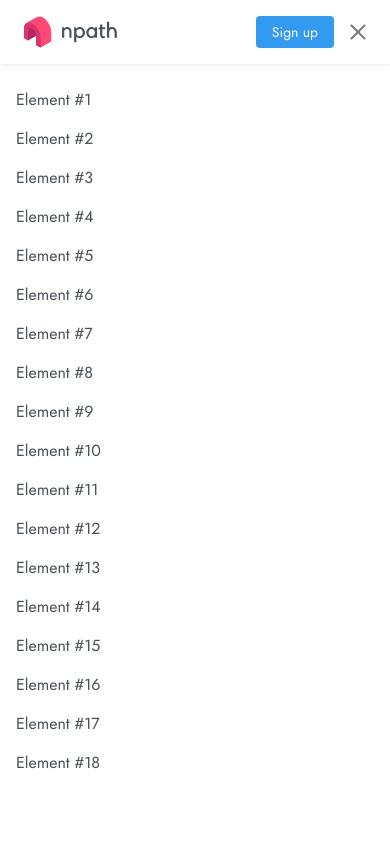
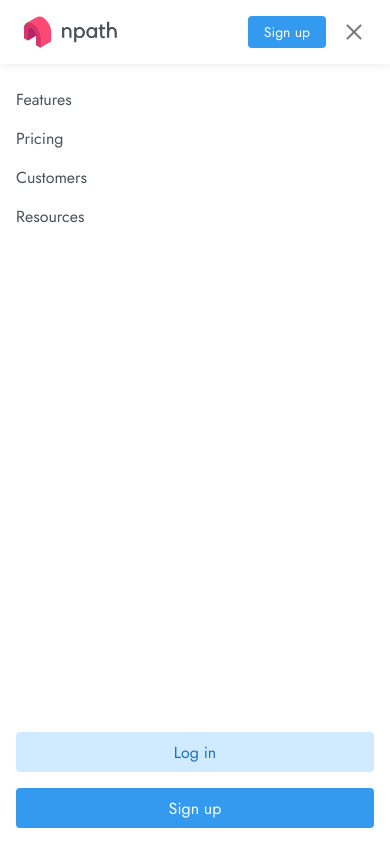
Before and after one commit to nattui/perfect-navbar, a website built with Parcel: page src/index.html in a window 390 px wide. Both pictures are taken after a click on the button 358 px from the left and 32 px from the top of the page. Built offline with nearby package versions, Linux system fonts and the light colour scheme.

Commit message:
✨ Major subnavbar improvements

```diff
--- a/src/index.html
+++ b/src/index.html
@@ -26,7 +26,7 @@
           <a class="navbar__link" href="#">Pricing</a>
           <a class="navbar__link" href="#">Customers</a>
           <a class="navbar__link" href="#">Resources</a>
-          <a class="navbar__button navbar__login" href="#">Login</a>
+          <a class="navbar__button navbar__login" href="#">Log&nbsp;in</a>
           <a class="navbar__button navbar__signup" href="#">Sign&nbsp;up</a>
           <button class="navbar__menu hamburger hamburger--collapse">
             <span class="hamburger-box">
@@ -37,24 +37,12 @@
       </div>
     </div>
     <nav class="subnavbar">
-      <a class="subnavbar__link" href="#">Element #1</a>
-      <a class="subnavbar__link" href="#">Element #2</a>
-      <a class="subnavbar__link" href="#">Element #3</a>
-      <a class="subnavbar__link" href="#">Element #4</a>
-      <a class="subnavbar__link" href="#">Element #5</a>
-      <a class="subnavbar__link" href="#">Element #6</a>
-      <a class="subnavbar__link" href="#">Element #7</a>
-      <a class="subnavbar__link" href="#">Element #8</a>
-      <a class="subnavbar__link" href="#">Element #9</a>
-      <a class="subnavbar__link" href="#">Element #10</a>
-      <a class="subnavbar__link" href="#">Element #11</a>
-      <a class="subnavbar__link" href="#">Element #12</a>
-      <a class="subnavbar__link" href="#">Element #13</a>
-      <a class="subnavbar__link" href="#">Element #14</a>
-      <a class="subnavbar__link" href="#">Element #15</a>
-      <a class="subnavbar__link" href="#">Element #16</a>
-      <a class="subnavbar__link" href="#">Element #17</a>
-      <a class="subnavbar__link" href="#">Element #18</a>
+      <a class="subnavbar__link" href="#">Features</a>
+      <a class="subnavbar__link" href="#">Pricing</a>
+      <a class="subnavbar__link" href="#">Customers</a>
+      <a class="subnavbar__link" href="#">Resources</a>
+      <a class="subnavbar__button subnavbar__login" href="#">Log&nbsp;in</a>
+      <a class="subnavbar__button subnavbar__signup" href="#">Sign&nbsp;up</a>
     </nav>
   </header>
   <!-- <div class="spacer"></div> -->
--- a/src/js/navbar.js
+++ b/src/js/navbar.js
@@ -5,6 +5,7 @@ const subnavbar = document.getElementsByClassName('subnavbar')[0];
 let isMenuActive = false;
 
 const setFullnavbar = enable => {
+  window.scrollTo(0, 0);
   setTimeout(() => menu.blur(), 1000);
   if (enable) {
     menu.setAttribute('class', `${menuClass} is-active`);
--- a/src/scss/master.scss
+++ b/src/scss/master.scss
@@ -10,6 +10,10 @@
   box-sizing: border-box;
 }
 
+html {
+  scroll-behavior: smooth;
+}
+
 html,
 body {
   height: 100%;
@@ -20,6 +24,7 @@ body {
   font-family: Jost, -apple-system, sans-serif;
   height: 1200px;
   margin: 0;
+  overflow-x: hidden;
 }
 
 a {
@@ -52,6 +57,11 @@ a {
 @mixin center-vertical {
   display: flex;
   align-items: center;
+}
+
+@mixin position-absolute-bottom($distance) {
+  position: absolute;
+  bottom: $distance;
 }
 
 @mixin transition($property) {
@@ -130,7 +140,6 @@ a {
   &__logomark {
     // @include debug(green);
     @include center-vertical;
-    margin-right: 8px;
     max-height: 32px;
     max-width: 28.26px;
     min-height: 32px;
@@ -140,6 +149,7 @@ a {
   &__logotype {
     // @include debug(green);
     @include center-vertical;
+    margin-left: 8px;
     max-height: 22.27px;
     max-width: 58.37px;
     min-height: 22.27px;
@@ -189,38 +199,19 @@ a {
     @include transition-background;
     border-radius: 4px;
     display: none;
-    height: 32px;
-    width: 32px;
-  }
-}
-
-@media only screen and (max-width: 685px) {
-  .navbar {
-    &__link {
-      display: none;
-    }
-
-    &__menu {
-      @include center;
-    }
-  }
-}
-
-@media only screen and (max-width: 400px) {
-  .navbar {
-    &__login {
-      display: none;
-    }
+    height: 40px;
+    width: 40px;
   }
 }
 
 // Subnavbar
 .subnavbar {
   // @include debug(green);
-  bottom: calc(100% - 64px);
+  @include position-absolute-bottom(calc(100% - 64px));
+  display: none;
   height: calc(100% - 64px);
+  left: 0px;
   overflow-y: auto;
-  position: absolute;
   transition: bottom 0.2s;
   width: 100%;
 
@@ -238,4 +229,84 @@ a {
     display: block;
     padding: 8px 16px;
   }
+
+  &__button {
+    @include center;
+    border-radius: 4px;
+    font-size: 16px;
+    height: 40px;
+    margin: 0 16px;
+    padding: 0 16px;
+  }
+
+  &__login {
+    @include position-absolute-bottom(56px);
+    @include transition-button($np-blue-1);
+    background-color: $np-blue-1;
+    color: $np-blue-8;
+    margin: 16px;
+    width: calc(100% - 32px);
+  }
+
+  &__signup {
+    @include position-absolute-bottom(0);
+    @include transition-button($np-blue-5);
+    background-color: $np-blue-5;
+    color: #ffffff;
+    width: calc(100% - 32px);
+  }
 }
+
+// Media Queries
+@media only screen and (max-width: 685px) {
+  .navbar {
+    &__link {
+      display: none;
+    }
+
+    &__menu {
+      @include center;
+    }
+  }
+  .subnavbar {
+    display: block;
+  }
+}
+
+@media only screen and (max-width: 400px) {
+  .navbar {
+    &__login {
+      display: none;
+    }
+  }
+}
+
+@media only screen and (max-width: 280px) {
+  .navbar {
+    &__logotype {
+      display: none;
+    }
+  }
+}
+
+@media only screen and (max-width: 215px) {
+  .navbar {
+    &__signup {
+      display: none;
+    }
+  }
+}
+
+@media only screen and (max-height: 364px) {
+  .subnavbar {
+    &__login {
+      position: initial;
+      width: initial;
+    }
+
+    &__signup {
+      position: initial;
+      width: initial;
+    }
+  }
+}
```
